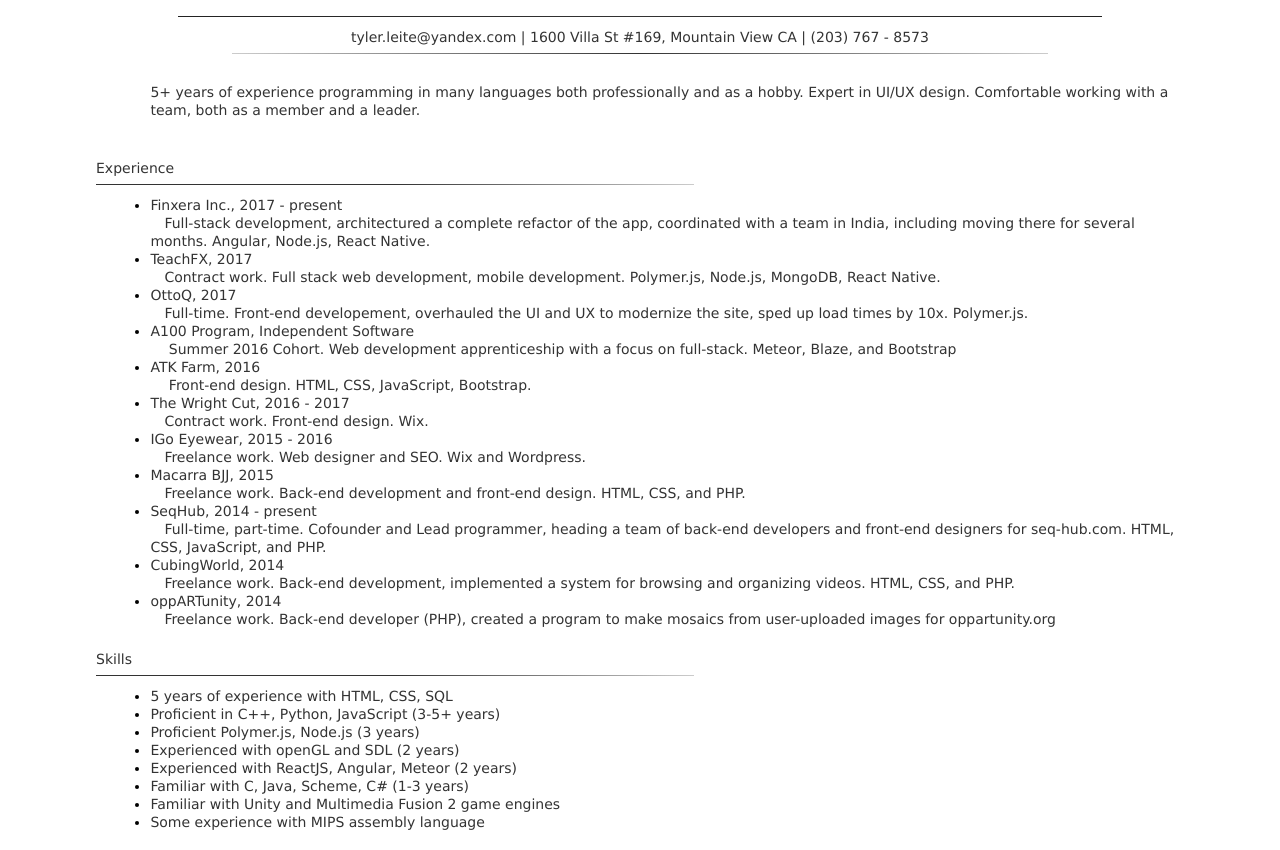
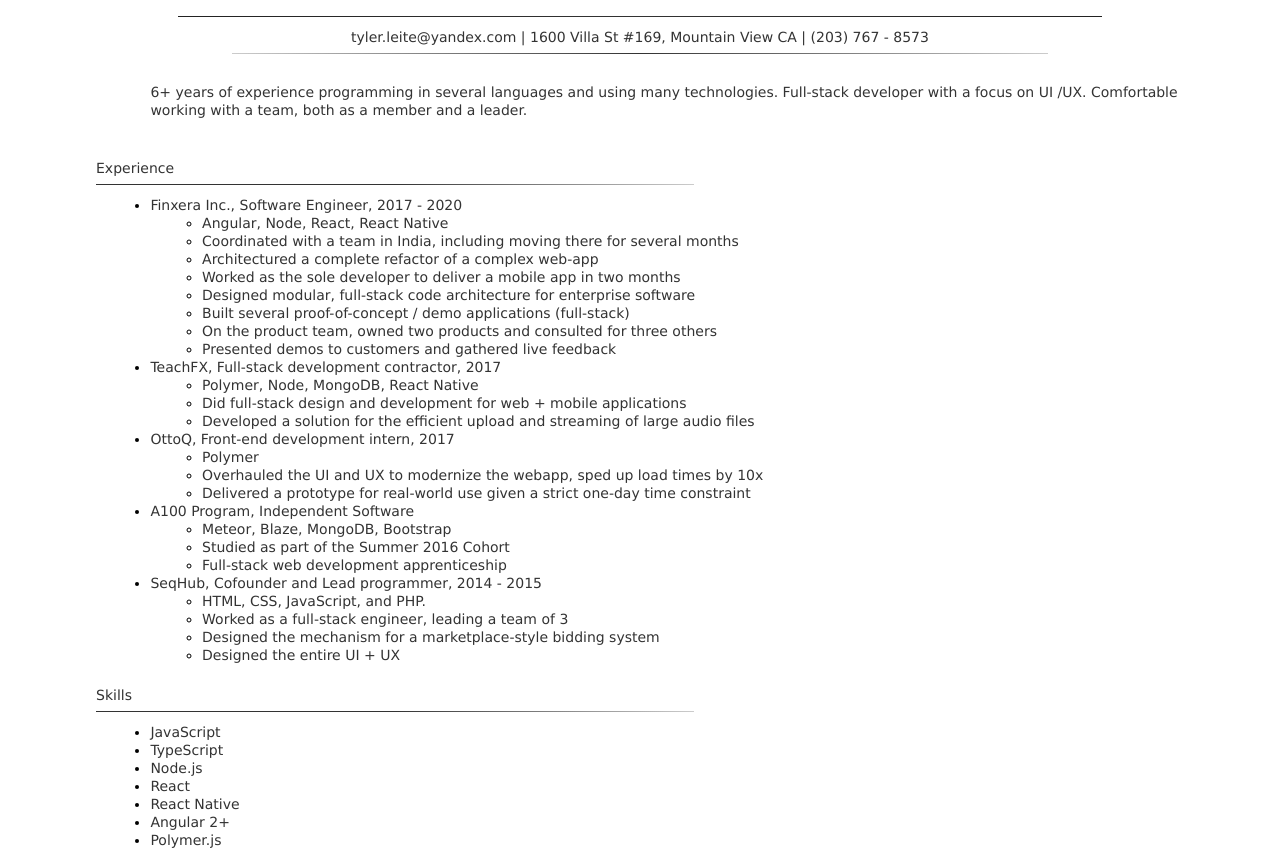
Before and after one commit to TylerLeite/tyler.website, a website: page static/resume/resume.ejs in a window 1280 px wide. Shown: the part 85-935 px from the top of the page. Drawn offline with nearby package versions, Linux system fonts and the light colour scheme; files that its build step writes are made by us from their sources.

Commit message:
update resume

```diff
--- a/static/resume/css/resume.css
+++ b/static/resume/css/resume.css
@@ -91,3 +91,7 @@
 #hid:after {
     content: "tyler.leite@yandex.com | 1600 Villa St #169, Mountain View CA | (203) 767 - 8573 ";
 }
+
+ul ul {
+    margin-left: 5%;
+}
--- a/static/resume/resume.ejs
+++ b/static/resume/resume.ejs
@@ -13,51 +13,60 @@
     <div id="contact"><p id="hid"></p></div>
     <div class="midAlign"><hr class="midHR"></div><br>
 
-        <div class="body"><p>5+ years of experience programming in many languages both professionally and as a hobby. Expert in UI/UX design. Comfortable working with a team, both as a member and a leader.</p></div><br>
+    <div class="body"><p>6+ years of experience programming in several languages and using many technologies. Full-stack developer with a focus on UI /UX. Comfortable working with a team, both as a member and a leader.</p></div><br>
 
     <div class="title"><p>Experience</p></div>
     <hr>
     <div class="body"><ul>
       <li><p>
-                 Finxera Inc., 2017 - present<br>
-                 &emsp;Full-stack development, architectured a complete refactor of the app, coordinated with a team in India, including moving there for several months. Angular, Node.js, React Native.
-             </li></p>
+        Finxera Inc., Software Engineer, 2017 - 2020
+        <ul>
+          <li><p>Angular, Node, React, React Native</p></li>
+          <li><p>Coordinated with a team in India, including moving there for several months</p></li>
+          <li><p>Architectured a complete refactor of a complex web-app</p></li>
+          <li><p>Worked as the sole developer to deliver a mobile app in two months</p></li>
+          <li><p>Designed modular, full-stack code architecture for enterprise software</p></li>
+          <li><p>Built several proof-of-concept / demo applications (full-stack)</p></li>
+          <li><p>On the product team, owned two products and consulted for three others</p></li>
+          <li><p>Presented demos to customers and gathered live feedback</p></li>
+        </ul>
+      </p></li>
+
       <li><p>
-                 TeachFX, 2017<br>
-                 &emsp;Contract work. Full stack web development, mobile development. Polymer.js, Node.js, MongoDB, React Native.
-             </li></p>
+        TeachFX, Full-stack development contractor, 2017
+        <ul>
+          <li><p>Polymer, Node, MongoDB, React Native</p></li>
+          <li><p>Did full-stack design and development for web + mobile applications</p></li>
+          <li><p>Developed a solution for the efficient upload and streaming of large audio files</p></li>
+        </ul>
+      </p></li>
+
       <li><p>
-              OttoQ, 2017<br>
-              &emsp;Full-time. Front-end developement, overhauled the UI and UX to modernize the site, sped up load times by 10x. Polymer.js.
+        OttoQ, Front-end development intern, 2017
+        <ul>
+          <li><p>Polymer</p></li>
+          <li><p>Overhauled the UI and UX to modernize the webapp, sped up load times by 10x</p></li>
+          <li><p>Delivered a prototype for real-world use given a strict one-day time constraint</p></li>
+        </ul>
       </p></li>
+
       <li><p>
-              A100 Program, Independent Software<br>
-              &emsp; Summer 2016 Cohort. Web development apprenticeship with a focus on full-stack. Meteor, Blaze, and Bootstrap</p></li>
-            <li><p>ATK Farm, 2016<br>
-              &emsp; Front-end design. HTML, CSS, JavaScript, Bootstrap.
+        A100 Program, Independent Software
+        <ul>
+          <li><p>Meteor, Blaze, MongoDB, Bootstrap</p></li>
+          <li><p>Studied as part of the Summer 2016 Cohort</p></li>
+          <li><p>Full-stack web development apprenticeship</p></li>
+        </ul>
       </p></li>
-            <li>
-              <p>The Wright Cut, 2016 - 2017<br>
-              &emsp;Contract work. Front-end design. Wix.
-            </p></li>
+
       <li><p>
-              IGo Eyewear, 2015 - 2016<br>
-              &emsp;Freelance work. Web designer and SEO. Wix and Wordpress.
-            </p></li>
-            <li><p>
-              Macarra BJJ, 2015 <br>
-              &emsp;Freelance work. Back-end development and front-end design. HTML, CSS, and PHP.
-            </p></li>
-            <li><p>
-              SeqHub, 2014 - present<br>
-              &emsp;Full-time, part-time. Cofounder and Lead programmer, heading a team of back-end developers and front-end designers for seq-hub.com. HTML, CSS, JavaScript, and PHP.
-            </p></li>
-            <li><p>CubingWorld, 2014<br>
-              &emsp;Freelance work. Back-end development, implemented a system for browsing and organizing videos. HTML, CSS, and PHP.
-            </p></li>
-            <li><p>
-              oppARTunity, 2014<br>
-              &emsp;Freelance work. Back-end developer (PHP), created a program to make mosaics from user-uploaded images for oppartunity.org
+        SeqHub, Cofounder and Lead programmer, 2014 - 2015
+        <ul>
+          <li><p>HTML, CSS, JavaScript, and PHP.</p></li>
+          <li><p>Worked as a full-stack engineer, leading a team of 3</p></li>
+          <li><p>Designed the mechanism for a marketplace-style bidding system</p></li>
+          <li><p>Designed the entire UI + UX</p></li>
+        </ul>
       </p></li>
     </ul></div>
 
@@ -65,14 +74,19 @@
     <hr>
     <div class="body">
       <ul>
-                <li><p>5 years of experience with HTML, CSS, SQL</p></li>
-                <li><p>Proficient in C++, Python, JavaScript (3-5+ years)</p></li>
-                <li><p>Proficient Polymer.js, Node.js (3 years)</p></li>
-                <li><p>Experienced with openGL and SDL (2 years)</p></li>
-                <li><p>Experienced with ReactJS, Angular, Meteor (2 years)</p></li>
-                <li><p>Familiar with C, Java, Scheme, C# (1-3 years)</p></li>
-                <li><p>Familiar with Unity and Multimedia Fusion 2 game engines</p></li>
-                <li><p>Some experience with MIPS assembly language</p></li>
+        <li><p>JavaScript</p></li>
+        <li><p>TypeScript</p></li>
+        <li><p>Node.js</p></li>
+        <li><p>React</p></li>
+        <li><p>React Native</p></li>
+        <li><p>Angular 2+</p></li>
+        <li><p>Polymer.js</p></li>
+        <li><p>CSS</p></li>
+        <li><p>Sass</p></li>
+        <li><p>C++</p></li>
+        <li><p>Python</p></li>
+        <li><p>PyTorch</p></li>
+        <li><p>Git</p></li>
       </ul>
     </div>
 
```
Also changed, not shown: 1 other file. Lines whose indentation alone changed are shown as unchanged.
